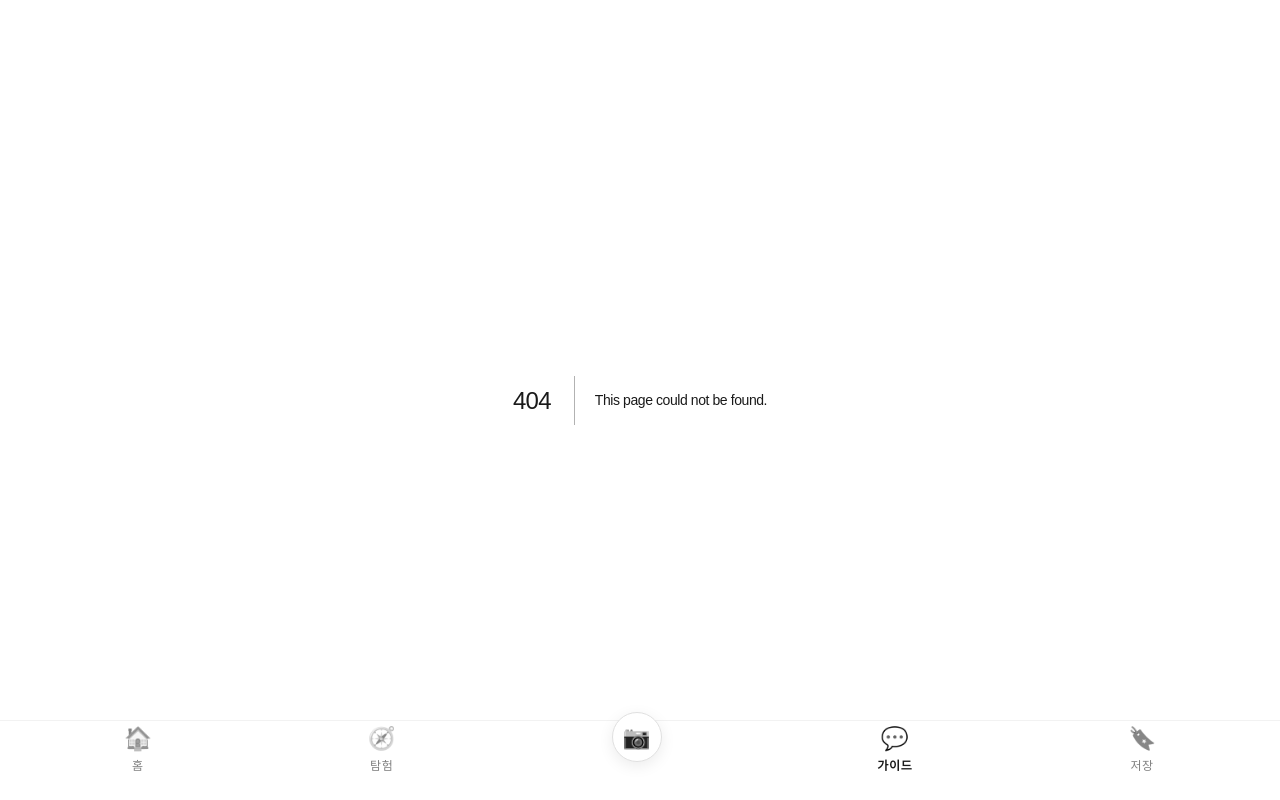
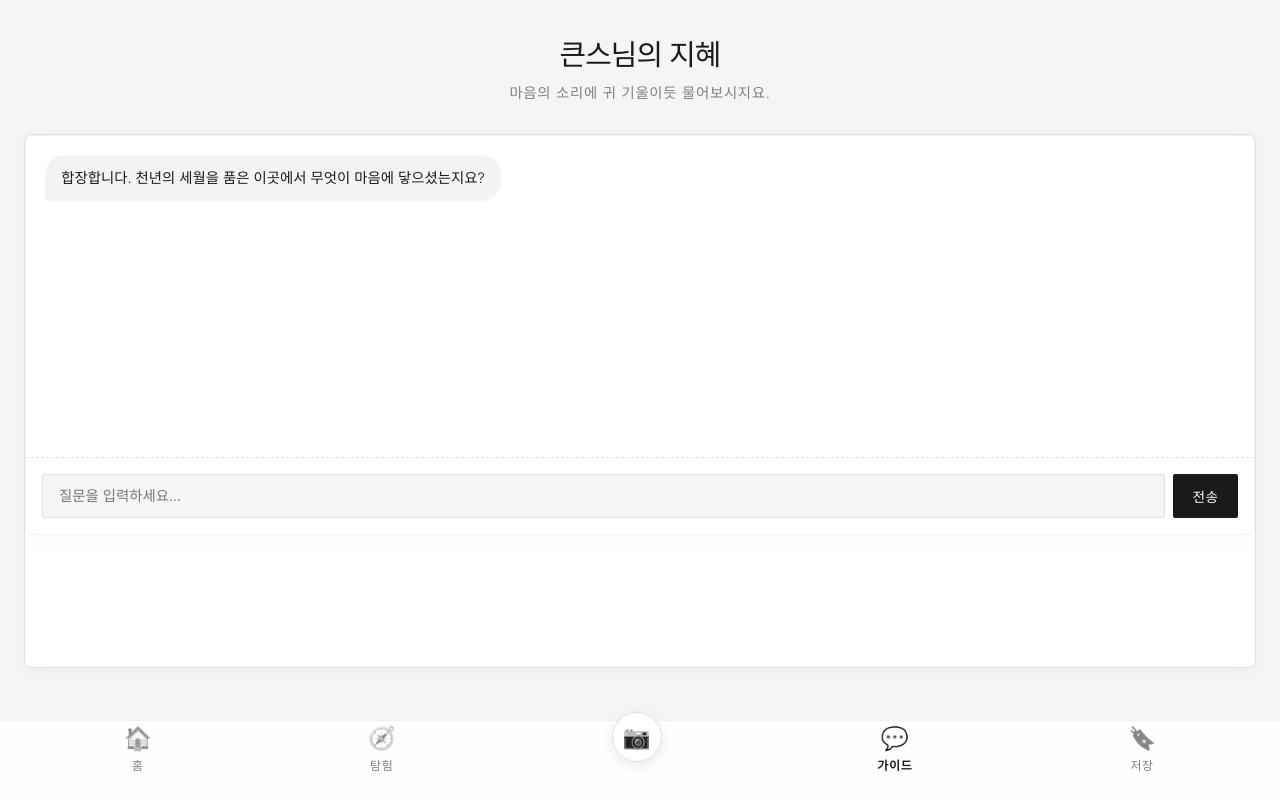
Before and after one commit to Tedchoi108/temple, a Next.js app: page /chatbot in a window 1280 px wide. Before the commit this address had no page. Built offline with nearby package versions, Linux system fonts and the light colour scheme.

Commit message:
Create Chatbot Guided Page and apply Zen Persona

```diff
--- /dev/null
+++ b/src/app/chatbot/chatbot.module.css
@@ -0,0 +1,40 @@
+.container {
+    display: flex;
+    flex-direction: column;
+    min-height: 100vh;
+    background-color: var(--bg-main);
+    padding: 2rem 1.5rem;
+}
+
+.header {
+    margin-bottom: 2rem;
+    text-align: center;
+}
+
+.header h1 {
+    font-size: 1.8rem;
+    color: var(--primary-color);
+    margin-bottom: 0.5rem;
+}
+
+.header p {
+    font-size: 0.9rem;
+    color: var(--text-secondary);
+    letter-spacing: 0.05em;
+}
+
+.chatWrapper {
+    flex: 1;
+    display: flex;
+    flex-direction: column;
+    background: var(--bg-surface);
+    border-radius: var(--radius-lg);
+    box-shadow: var(--shadow-soft);
+    border: 1px solid var(--border-light);
+    overflow: hidden;
+}
+
+.spacer {
+    height: 100px;
+    /* Room for bottom nav */
+}
--- /dev/null
+++ b/src/app/chatbot/page.tsx
@@ -0,0 +1,18 @@
+import ChatInterface from "@/components/chatbot/ChatInterface";
+import styles from "./chatbot.module.css";
+
+export default function ChatbotPage() {
+    return (
+        <main className={`${styles.container} ripple-fade`}>
+            <header className={styles.header}>
+                <h1 className="serif">큰스님의 지혜</h1>
+                <p>마음의 소리에 귀 기울이듯 물어보시지요.</p>
+            </header>
+
+            <div className={styles.chatWrapper}>
+                <ChatInterface />
+            </div>
+            <div className={styles.spacer}></div>
+        </main>
+    );
+}
--- a/src/components/chatbot/ChatInterface.module.css
+++ b/src/components/chatbot/ChatInterface.module.css
@@ -45,8 +45,8 @@
 }
 
 .user .bubble {
-    background-color: var(--primary-blue);
-    color: white;
+    background-color: var(--primary-color);
+    color: var(--bg-surface);
     border-bottom-right-radius: 4px;
 }
 
@@ -55,35 +55,40 @@
     color: var(--text-secondary);
     text-align: center;
     padding: 0.5rem;
+    font-family: var(--font-serif);
+    letter-spacing: 0.05em;
 }
 
 .inputArea {
     display: flex;
-    padding: 0.8rem;
+    padding: 1rem;
     background-color: var(--bg-surface);
-    border-top: 1px solid rgba(0, 0, 0, 0.05);
+    border-top: 1px dashed var(--border-light);
     gap: 0.5rem;
 }
 
 .inputArea input {
     flex: 1;
-    padding: 0.7rem 1rem;
-    border: 1.5px solid #F1F3F5;
-    border-radius: 24px;
+    padding: 0.8rem 1rem;
+    border: 1px solid var(--border-light);
+    border-radius: var(--radius-sm);
     outline: none;
     font-size: 0.9rem;
-    transition: border-color 0.2s ease;
+    transition: border-color 0.3s ease;
+    background-color: var(--bg-main);
+    color: var(--text-primary);
 }
 
 .inputArea input:focus {
-    border-color: var(--primary-blue);
+    border-color: var(--primary-color);
 }
 
 .inputArea button {
     padding: 0 1.2rem;
-    background-color: var(--primary-blue);
-    color: white;
-    border-radius: 24px;
-    font-weight: 700;
+    background-color: var(--primary-color);
+    color: var(--bg-surface);
+    border-radius: var(--radius-sm);
+    font-weight: 400;
     font-size: 0.85rem;
+    letter-spacing: 0.05em;
 }
--- a/src/components/chatbot/ChatInterface.tsx
+++ b/src/components/chatbot/ChatInterface.tsx
@@ -10,7 +10,7 @@ interface Message {
 
 export default function ChatInterface() {
     const [messages, setMessages] = useState<Message[]>([
-        { role: 'assistant', content: '안녕하세요! 불국사와 석굴암에 대해 무엇이든 물어보세요.' }
+        { role: 'assistant', content: '합장합니다. 천년의 세월을 품은 이곳에서 무엇이 마음에 닿으셨는지요?' }
     ]);
     const [input, setInput] = useState('');
     const [loading, setLoading] = useState(false);
@@ -26,15 +26,16 @@ export default function ChatInterface() {
         // Mock AI Response - In Phase 4 we will integrate real Gemini
         setTimeout(() => {
             let response = "";
-            if (input.includes("다보탑")) {
-                response = "다보탑은 신라 경덕왕 때 세워진 석탑으로, 복잡한 구조와 화려함이 특징입니다. 국보 20호로 지정되어 있습니다.";
-            } else if (input.includes("석굴암")) {
-                response = "석굴암은 인공적으로 쌓아 만든 석굴 사찰로, 신라 시대의 고도의 건축 지식과 예술성을 보여줍니다.";
+            if (input.includes("다보탑") || input.includes("탑")) {
+                response = "다보탑의 복잡하고 화려한 문양 속에는 신라 장인들의 간절한 염원이 스며있습니다. 국보 20호로, 변치 않는 진리를 상징하지요.";
+            } else if (input.includes("석굴암") || input.includes("굴")) {
+                response = "석굴암은 인공적으로 둥글게 쌓아 올린 돔 구조에 부처님의 자비로운 미소를 모신 곳입니다. 동해의 아침 해가 가장 먼저 닿는 고요한 성전이지요.";
             } else {
-                response = "정말 흥미로운 질문이네요! 불국사의 천년 역사는 알면 알수록 신비롭습니다. 어떤 부분을 더 구체적으로 알고 싶으신가요?";
+                response = "귀를 기울여 듣고 있습니다. 마음 가는 곳을 조금 더 자세히 일러주시겠습니까?";
             }
 
             setMessages(prev => [...prev, { role: 'assistant', content: response }]);
+
             setLoading(false);
         }, 1000);
     };
@@ -47,7 +48,7 @@ export default function ChatInterface() {
                         <div className={styles.bubble}>{msg.content}</div>
                     </div>
                 ))}
-                {loading && <div className={styles.loading}>해설가가 생각 중입니다...</div>}
+                {loading && <div className={styles.loading}>생각을 가다듬는 중입니다...</div>}
             </div>
 
             <div className={styles.inputArea}>
```
